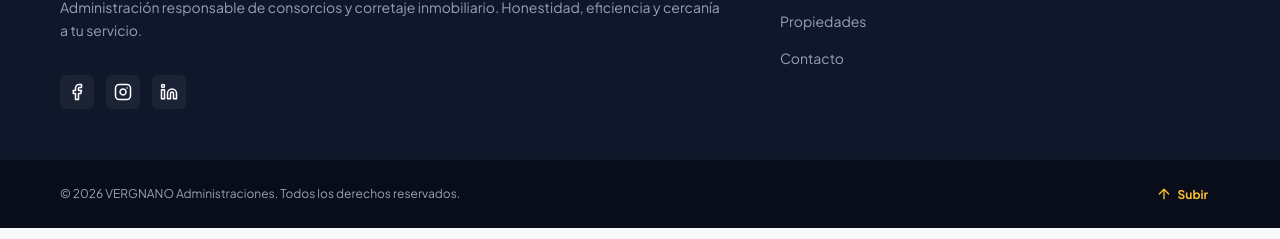
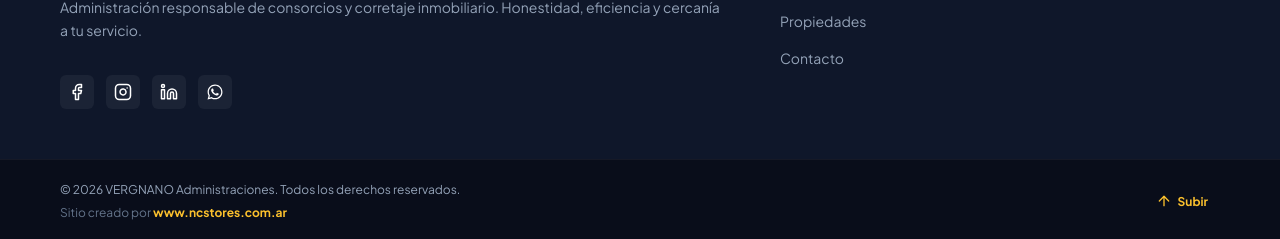
Before and after one commit to ncstores/inmobiliaria, a React (Vite) app: page / in a window 1280 px wide. Shown: the part 3529-3768 px from the top of the page. Built offline with nearby package versions, Linux system fonts and the light colour scheme.

Commit message:
Add footer WhatsApp and creator credit

```diff
--- a/src/components/Footer/Footer.jsx
+++ b/src/components/Footer/Footer.jsx
@@ -4,7 +4,7 @@ import styles from './Footer.module.css';
 
 export default function Footer({ content }) {
   const hasValue = (value) => Boolean(value && value.trim());
-  const hasSocials = hasValue(content.facebookUrl) || hasValue(content.instagramUrl) || hasValue(content.linkedinUrl);
+  const hasSocials = hasValue(content.facebookUrl) || hasValue(content.instagramUrl) || hasValue(content.linkedinUrl) || hasValue(content.whatsappNumber);
 
   const scrollToTop = () => {
     window.scrollTo({
@@ -78,6 +78,13 @@ export default function Footer({ content }) {
                   </svg>
                 </a>
               )}
+              {hasValue(content.whatsappNumber) && (
+                <a href={`https://wa.me/${content.whatsappNumber}`} target="_blank" rel="noreferrer" className={`${styles.socialLink} ${styles.whatsappLink}`} aria-label="WhatsApp">
+                  <svg viewBox="0 0 24 24" width="18" height="18" fill="currentColor" aria-hidden="true">
+                    <path d="M12.04 2C6.58 2 2.13 6.45 2.13 11.91c0 1.75.46 3.45 1.33 4.95L2.05 22l5.27-1.38a9.9 9.9 0 0 0 4.72 1.2h.01c5.46 0 9.91-4.45 9.91-9.91S17.51 2 12.04 2Zm0 18.14h-.01a8.2 8.2 0 0 1-4.18-1.14l-.3-.18-3.13.82.84-3.05-.2-.31a8.17 8.17 0 0 1-1.25-4.36c0-4.54 3.7-8.24 8.25-8.24 2.2 0 4.27.86 5.82 2.42a8.2 8.2 0 0 1 2.41 5.83c0 4.54-3.7 8.23-8.25 8.23Zm4.52-6.16c-.25-.12-1.47-.72-1.7-.8-.23-.08-.4-.12-.57.12-.17.25-.65.8-.8.97-.15.17-.3.19-.55.06-.25-.12-1.05-.39-2-1.23-.74-.66-1.24-1.47-1.39-1.72-.15-.25-.02-.38.11-.51.11-.11.25-.3.37-.45.12-.15.17-.25.25-.42.08-.17.04-.31-.02-.44-.06-.12-.57-1.38-.78-1.89-.2-.49-.41-.42-.57-.43h-.49c-.17 0-.44.06-.67.31-.23.25-.88.86-.88 2.09 0 1.23.9 2.42 1.02 2.59.12.17 1.76 2.69 4.27 3.77.6.26 1.06.41 1.43.53.6.19 1.14.16 1.57.1.48-.07 1.47-.6 1.68-1.18.21-.58.21-1.08.15-1.18-.06-.1-.23-.16-.48-.29Z" />
+                  </svg>
+                </a>
+              )}
             </div>
           )}
         </div>
@@ -99,6 +106,9 @@ export default function Footer({ content }) {
         <div className={`${styles.bottomContainer} container`}>
           <span className={styles.copyright}>
             &copy; {new Date().getFullYear()} {content.brandName} {content.brandSubtitle}. Todos los derechos reservados.
+            <span className={styles.creatorCredit}>
+              Sitio creado por <a href="https://www.ncstores.com.ar" target="_blank" rel="noreferrer">www.ncstores.com.ar</a>
+            </span>
           </span>
           <button onClick={scrollToTop} className={styles.scrollTopBtn} aria-label="Volver arriba">
             <ArrowUp size={16} />
--- a/src/components/Footer/Footer.module.css
+++ b/src/components/Footer/Footer.module.css
@@ -111,6 +111,10 @@
   background-color: var(--primary-red);
   color: var(--bg-white);
   transform: translateY(-2px);
+}
+
+.whatsappLink:hover {
+  background-color: #25D366;
 }
 
 /* Links Column styling */
@@ -237,6 +241,22 @@
 
 .copyright {
   font-size: 12px;
+  display: flex;
+  flex-direction: column;
+  gap: 4px;
+}
+
+.creatorCredit {
+  color: #64748B;
+}
+
+.creatorCredit a {
+  color: var(--accent-yellow);
+  font-weight: 700;
+}
+
+.creatorCredit a:hover {
+  color: var(--accent-yellow-hover);
 }
 
 .scrollTopBtn {
```
